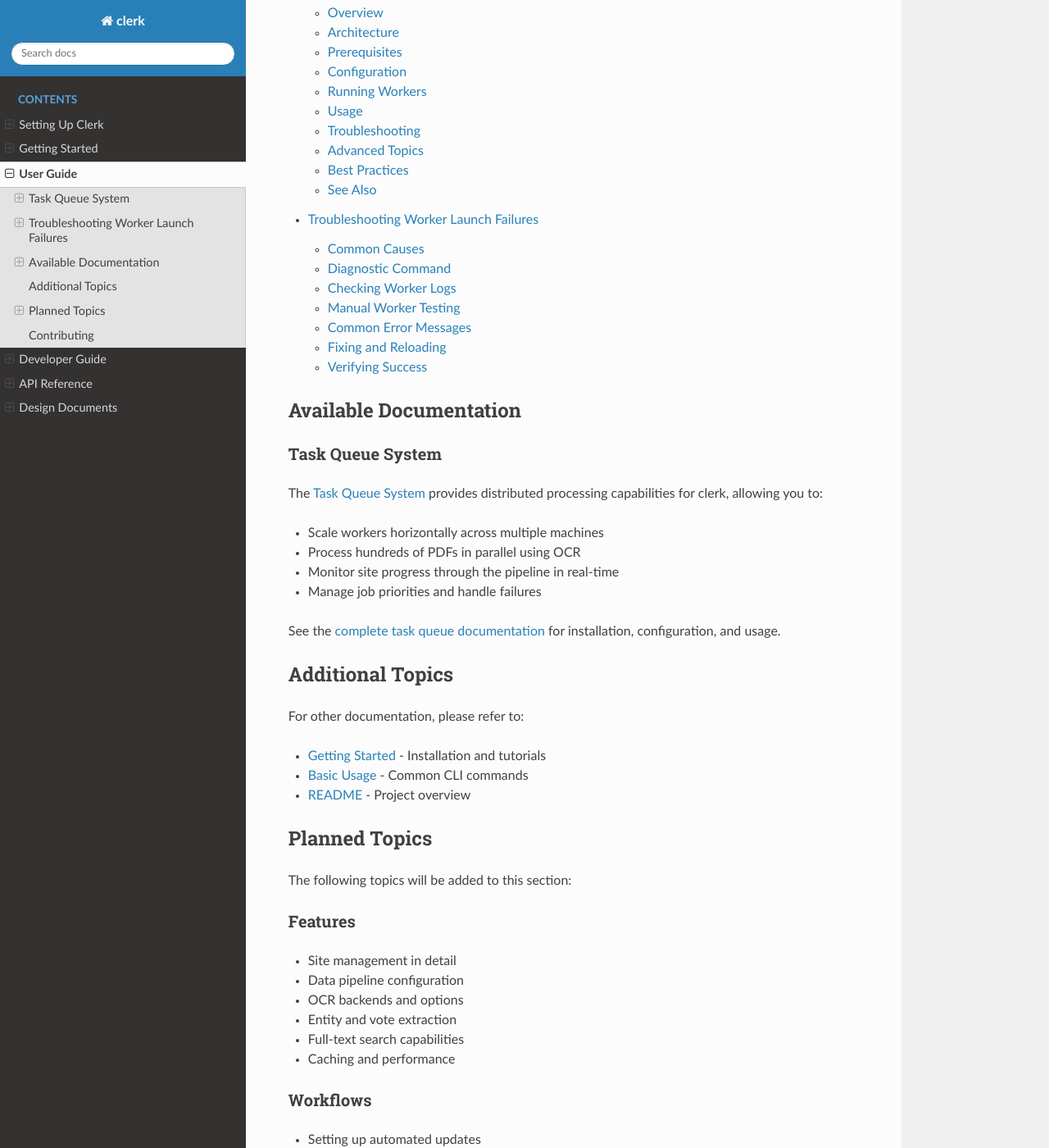
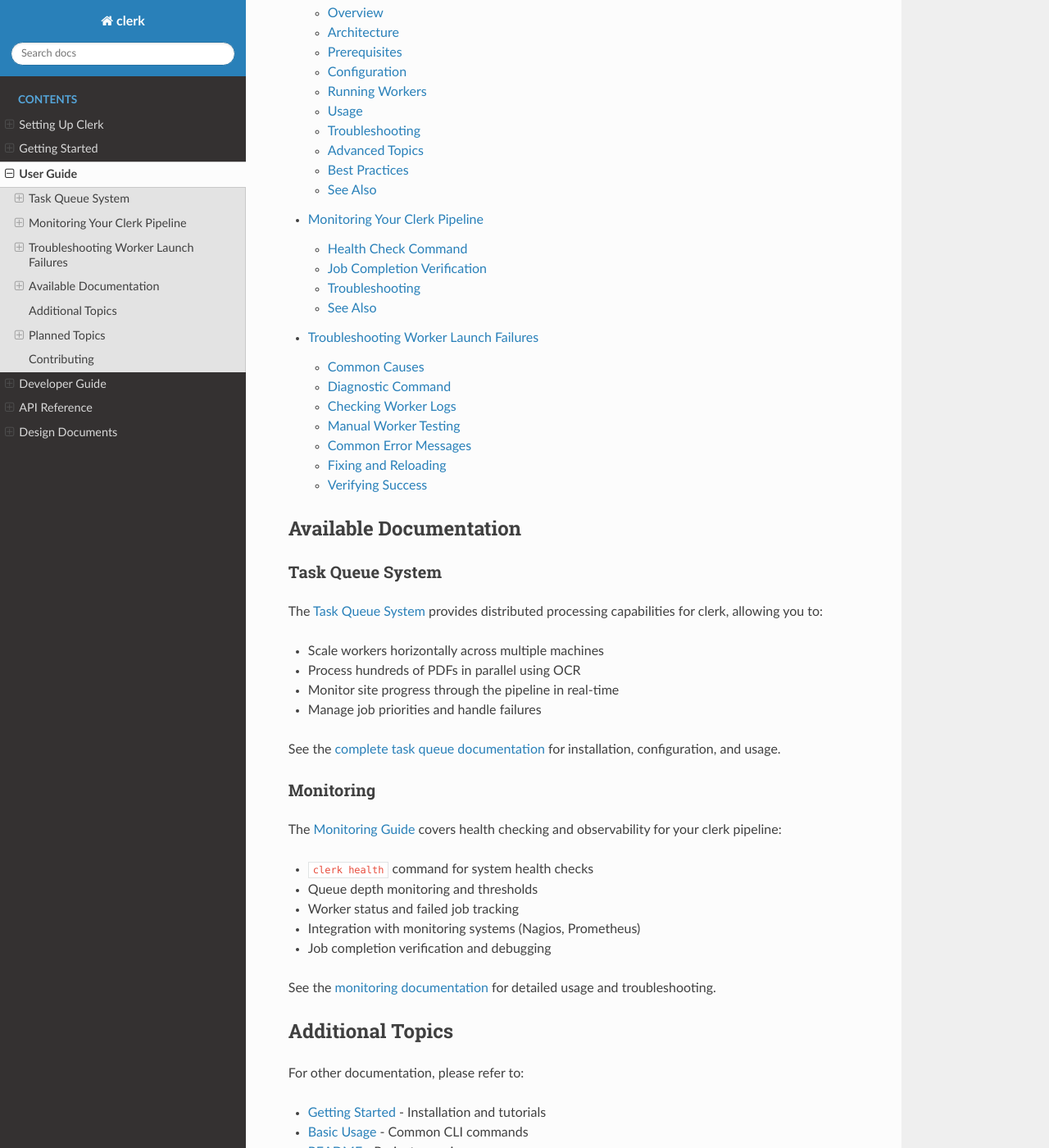
Before and after one commit to civicband/clerk, a Sphinx documentation site: the page built from docs/user-guide/index.md, in a window 1280 px wide and 1400 px high, scrolled down 288 px. Shown: the whole window at 82% size. Built offline with Sphinx 7.4.7 and the Read the Docs theme 3.1.0, drawn with Linux system fonts in a browser that asks for light colours.

Commit message:
docs: Add monitoring guide to user-guide toctree
Fix Sphinx warning about monitoring.md not being included in any toctree

````diff
--- a/docs/user-guide/index.md
+++ b/docs/user-guide/index.md
@@ -7,6 +7,7 @@
 :caption: User Guide
 
 task-queue
+monitoring
 troubleshooting-workers
 ```
 
@@ -22,6 +23,18 @@
 - Manage job priorities and handle failures
 
 See the [complete task queue documentation](task-queue.md) for installation, configuration, and usage.
+
+### Monitoring
+
+The [Monitoring Guide](monitoring.md) covers health checking and observability for your clerk pipeline:
+
+- `clerk health` command for system health checks
+- Queue depth monitoring and thresholds
+- Worker status and failed job tracking
+- Integration with monitoring systems (Nagios, Prometheus)
+- Job completion verification and debugging
+
+See the [monitoring documentation](monitoring.md) for detailed usage and troubleshooting.
 
 ## Additional Topics
 
````
